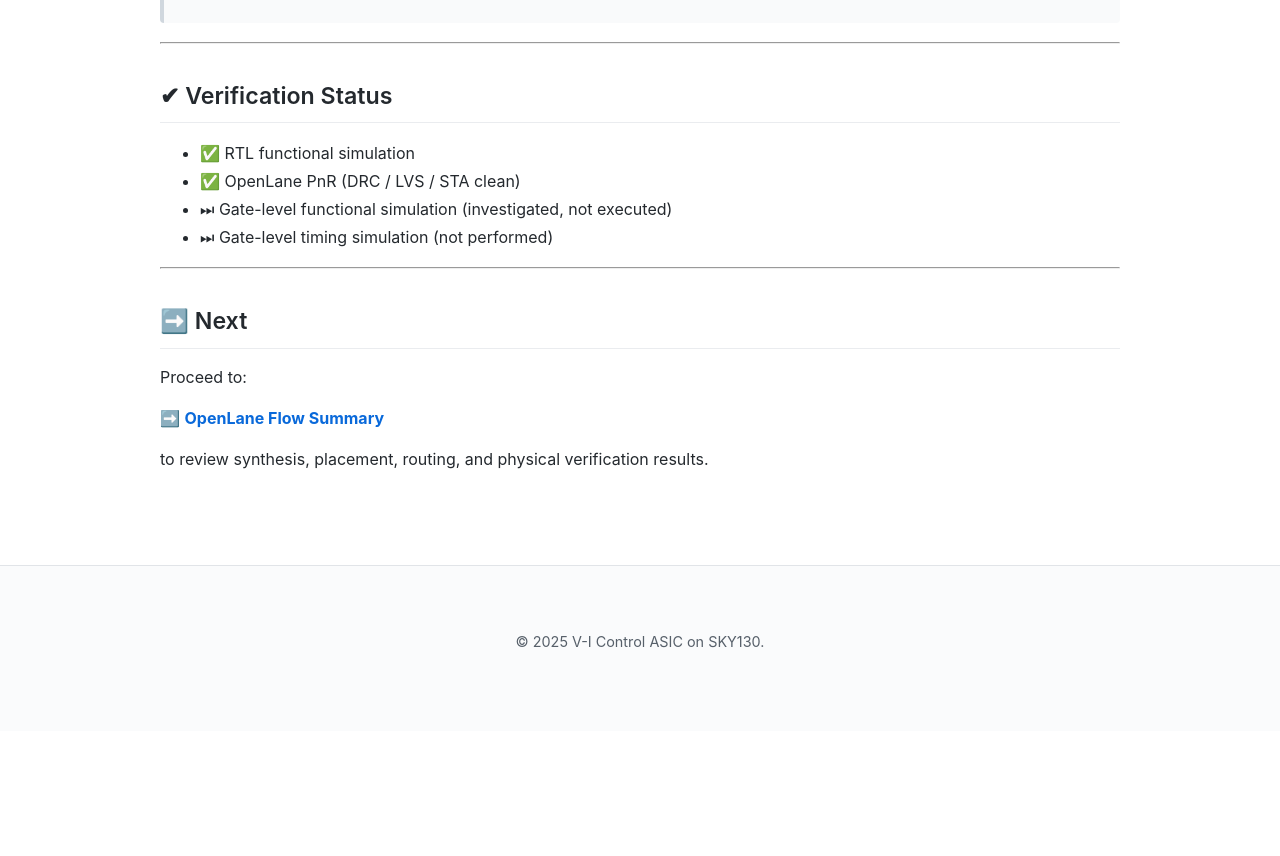
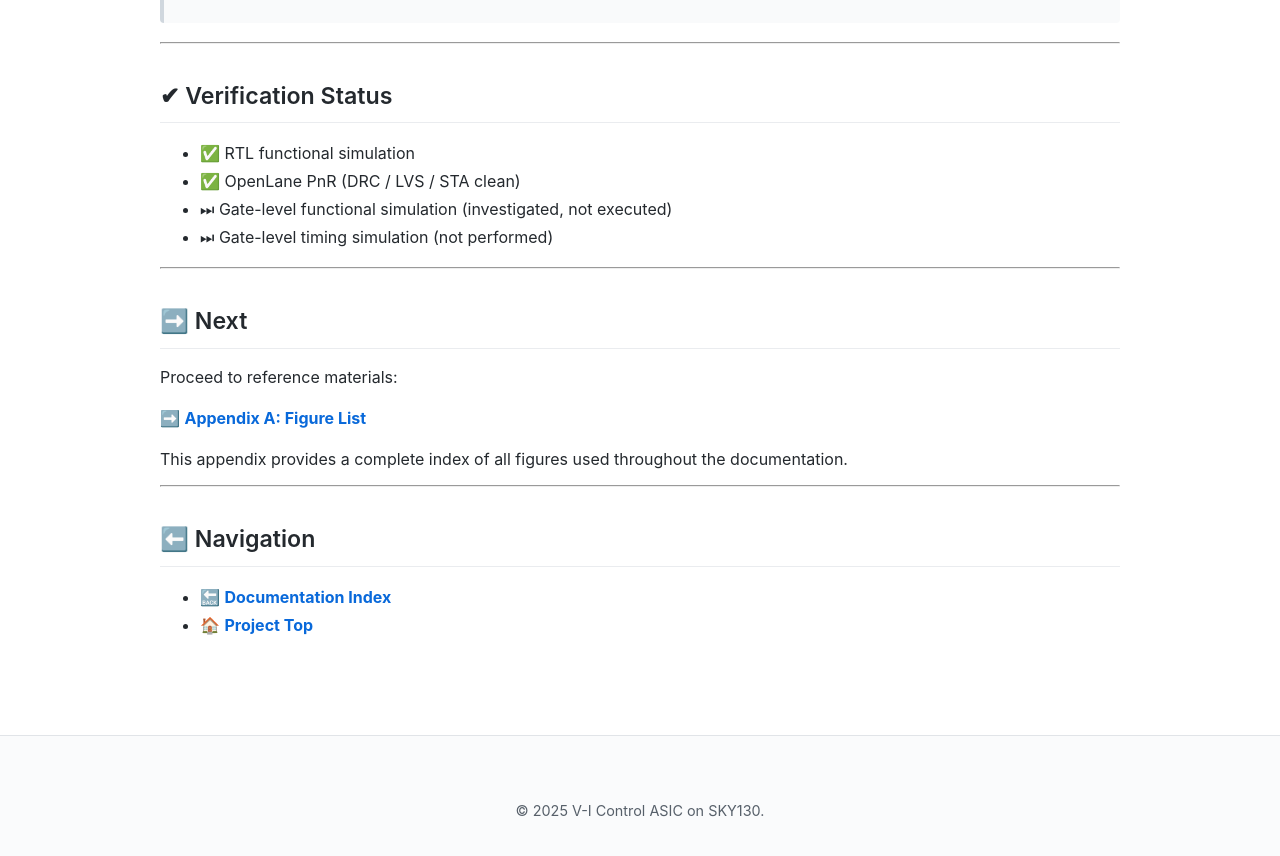
Before and after one commit to Samizo-AITL/vi-control-asic-sky130, a Jekyll site: the page built from docs/06_gate_sim_functional.md, in a window 1280 px wide and 900 px high, scrolled down 2436 px. Shown: the top 856 px of the window. Built offline with Jekyll 4.4.1, drawn with Linux system fonts in a browser that asks for light colours; before the commit the page ends 3167 px from its top, so only the background shows below that.

Commit message:
Update 06_gate_sim_functional.md

```diff
--- a/docs/06_gate_sim_functional.md
+++ b/docs/06_gate_sim_functional.md
@@ -114,9 +114,16 @@ The design is therefore considered:
 
 ## ➡️ Next
 
-Proceed to:
+Proceed to reference materials:
 
-➡️ **[OpenLane Flow Summary](05_openlane_flow.md)**
+➡️ **[Appendix A: Figure List](appendix_figures.md)**
 
-to review synthesis, placement, routing,
-and physical verification results.
+This appendix provides a complete index of all figures
+used throughout the documentation.
+
+---
+
+## ⬅️ Navigation
+
+- 🔙 **[Documentation Index](index.md)**
+- 🏠 **[Project Top](../index.md)**
```
